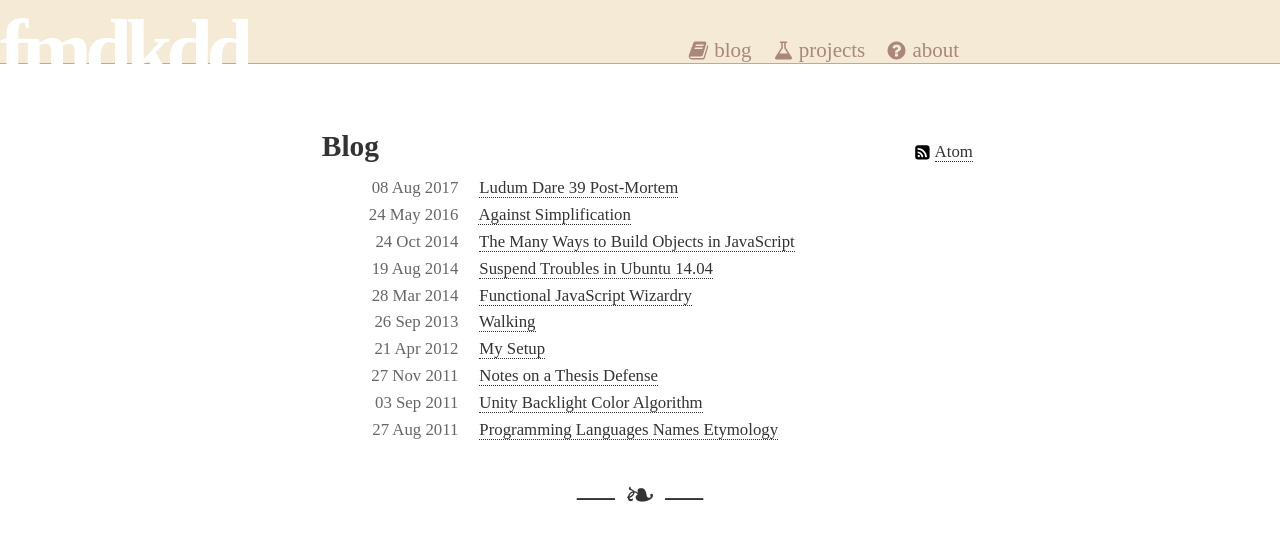
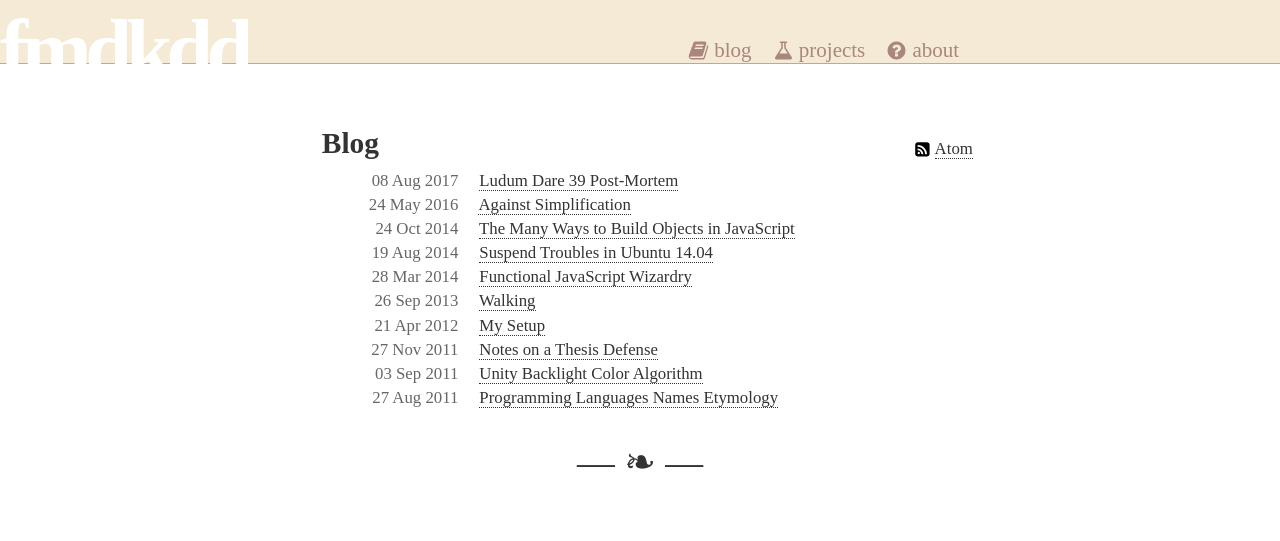
Before and after one commit to fmdkdd/fmdkdd.github.com, a Jekyll site: the page built from index.html, in a window 1280 px wide. Shown: the top 541 px of the page. Built offline with Jekyll 4.4.1, drawn with Linux system fonts in a browser that asks for light colours.

Commit message:
Default line-height is good

```diff
--- a/css/screen.css
+++ b/css/screen.css
@@ -71,8 +71,6 @@ time {
   margin: 0 auto;
   padding-left: 1rem;
   padding-right: 0.3rem;
-
-  line-height: 1.35;
 }
 
 .main p {
```
